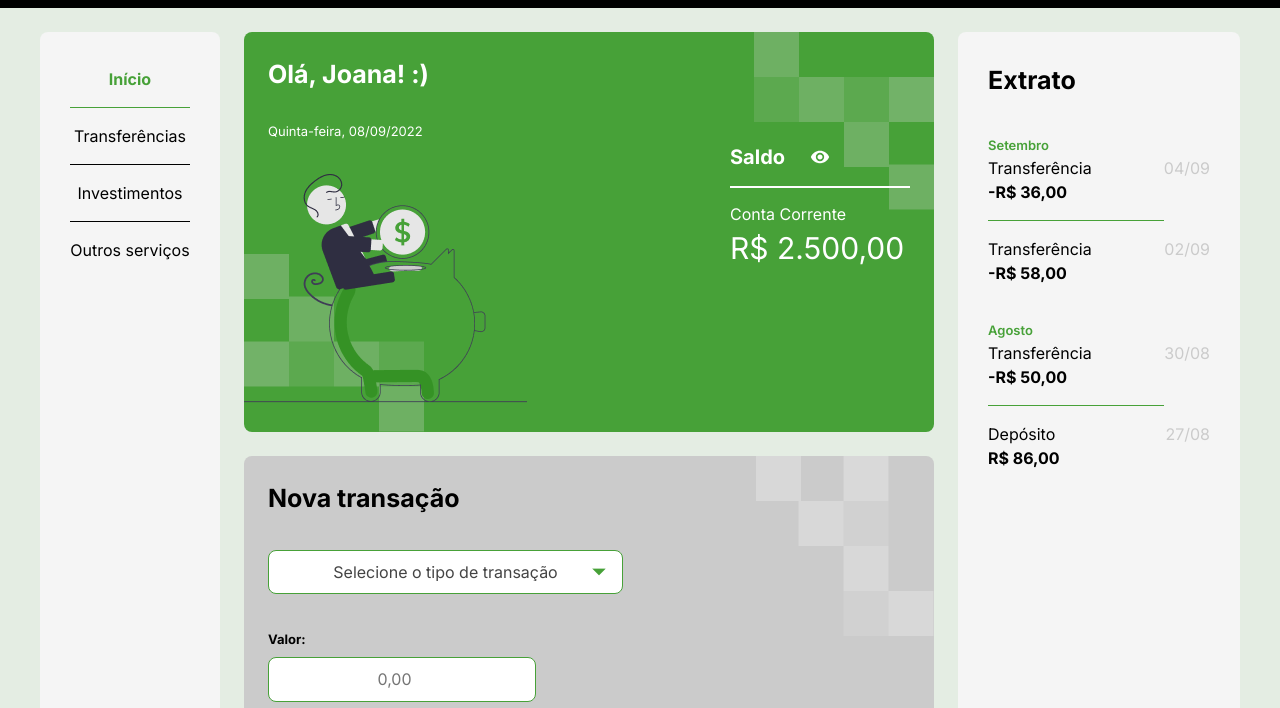
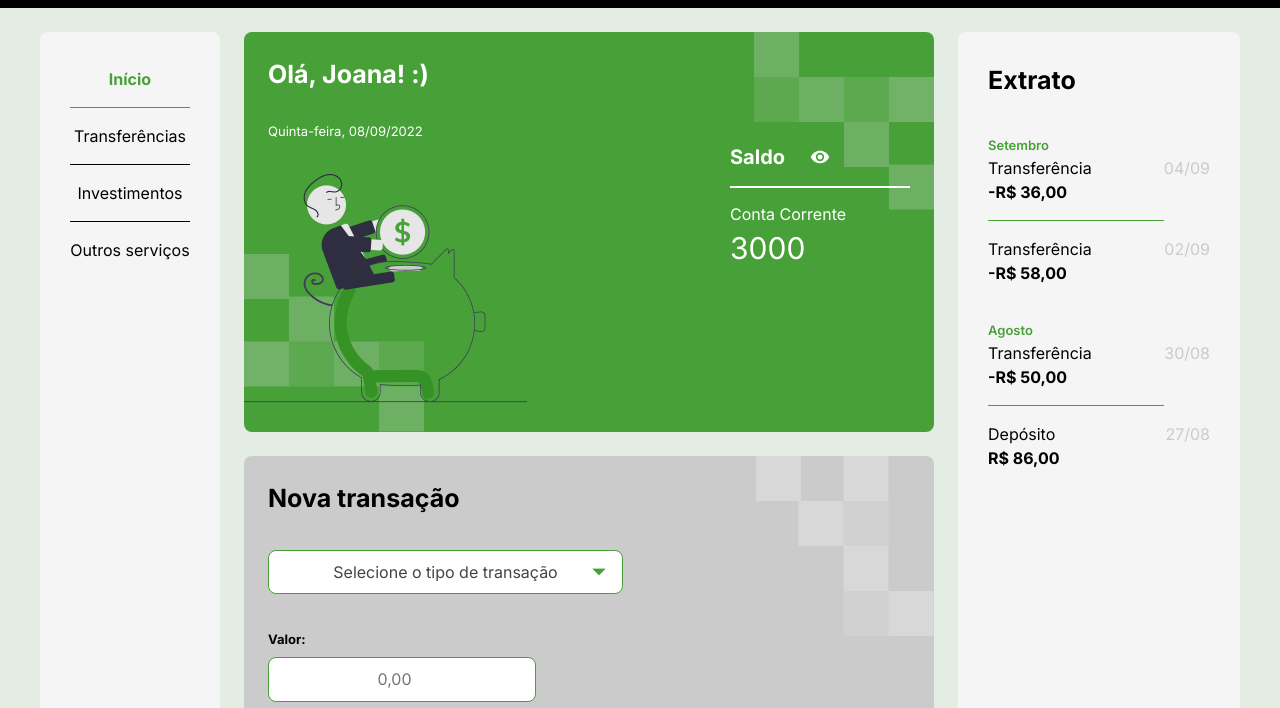
Before and after one commit to MatheusMatiasUniver/BYTEBANK, a plain HTML site: page index.html in a window 1280 px wide. Shown: the part 92-800 px from the top of the page. Drawn offline with Linux system fonts and the light colour scheme.

Commit message:
Adição do JS

```diff
--- a/index.html
+++ b/index.html
@@ -110,5 +110,7 @@
             </div>
         </aside>
     </main>
+
+    <script src="./js/bytebank.js"></script>
 </body>
 </html>
--- /dev/null
+++ b/js/bytebank.js
@@ -0,0 +1,10 @@
+let saldo = 3000;
+
+const elementoSaldo = document.querySelector('.saldo-valor .valor');
+
+elementoSaldo.textContent = saldo;
+
+const elementoFormulario = document.querySelector('.block-nova-transacao form');
+elementoFormulario.addEventListener("submit", function(event){
+    event.preventDefault();
+});
```
